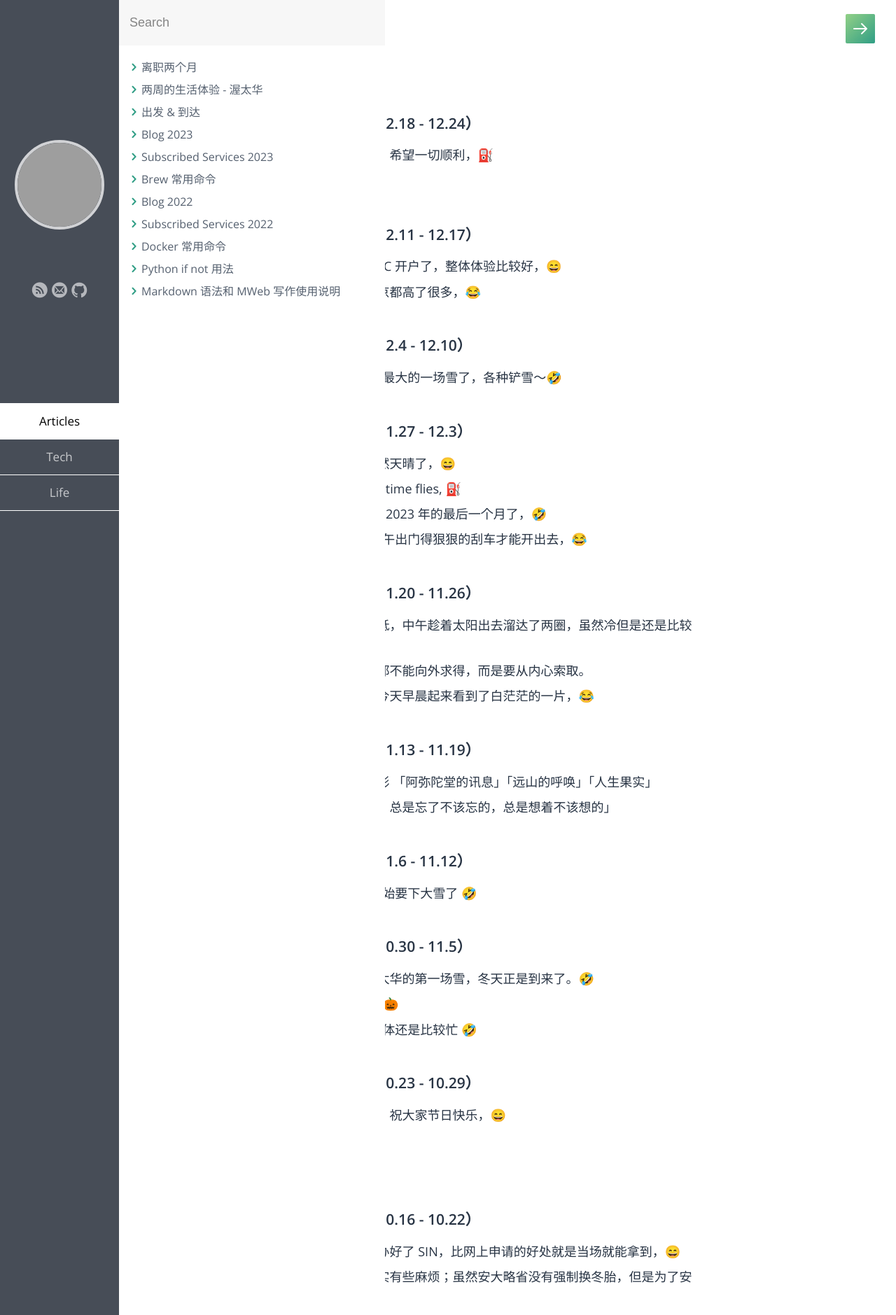
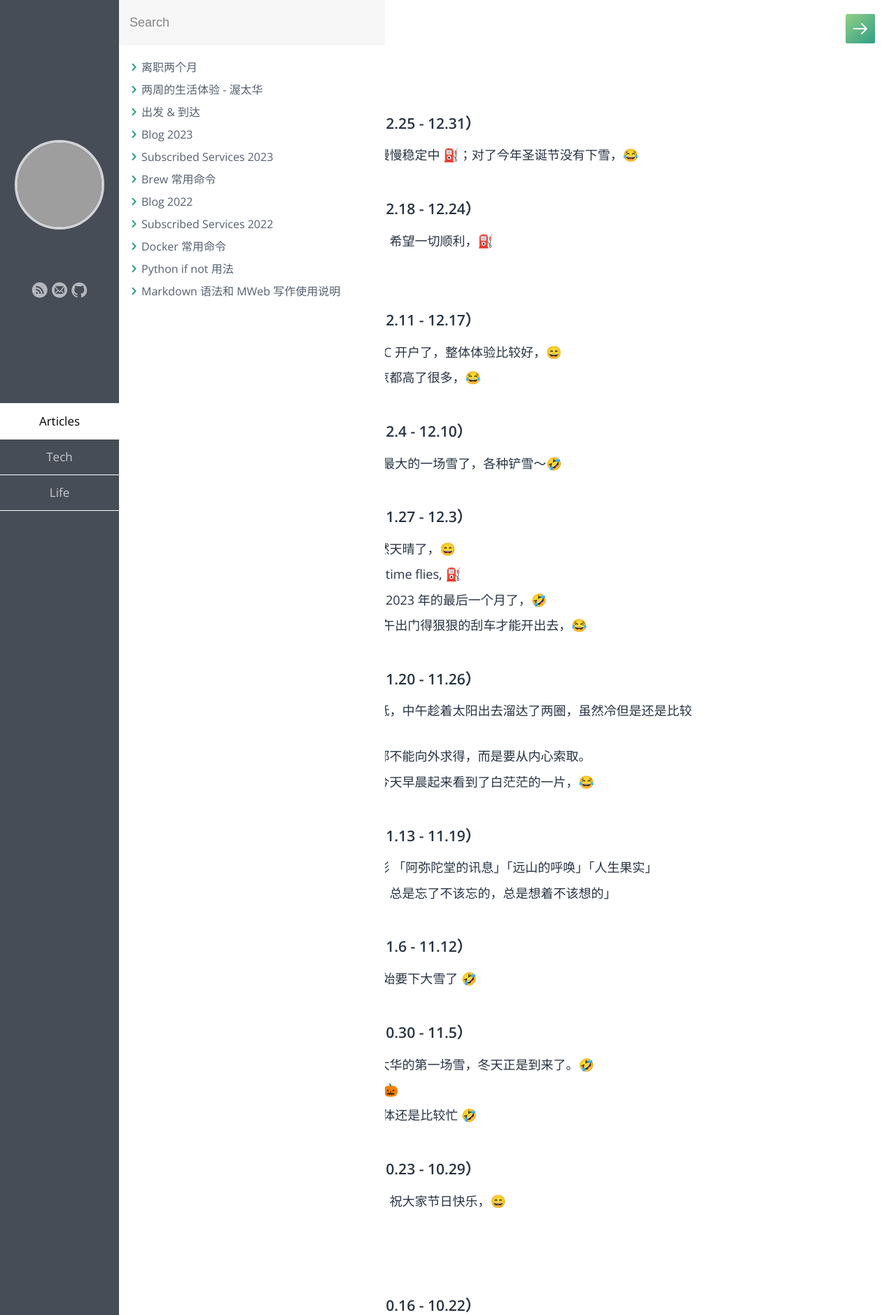
Before and after one commit to samxupeiran/samxupeiran.github.io, a Jekyll site: the page built from _posts/life/2023-01-03-my-blog.md, in a window 1280 px wide. Shown: the top 1879 px of the page at 70% size. Built offline with Jekyll 4.4.1, drawn with Linux system fonts in a browser that asks for light colours; some web fonts are replaced; some of the changed text lies outside the part shown; grey boxes are pictures that could not be loaded.

Commit message:
feat: add weekly blog 12.27

```diff
--- a/_posts/life/2023-01-03-my-blog.md
+++ b/_posts/life/2023-01-03-my-blog.md
@@ -5,6 +5,9 @@ category: Life
 tags: Blog
 ---
 
+
+- ### 2023 年 12 月 第 5 周（12.25 - 12.31）
+     - 12.27 最近很忙啊，好在慢慢稳定中 ⛽️；对了今年圣诞节没有下雪，😂
 
 - ### 2023 年 12 月 第 4 周（12.18 - 12.24）
      - 12.19 今天出发去士嘉堡，希望一切顺利，⛽️
```
